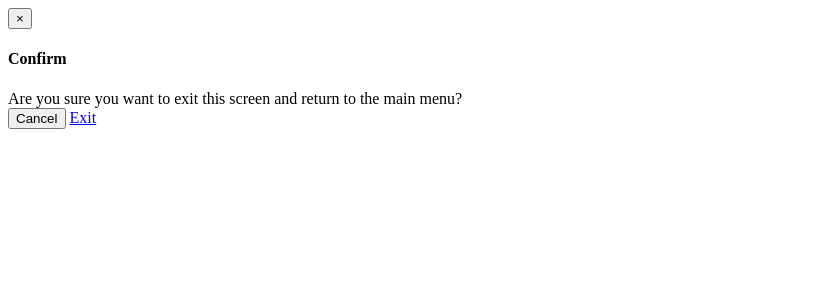
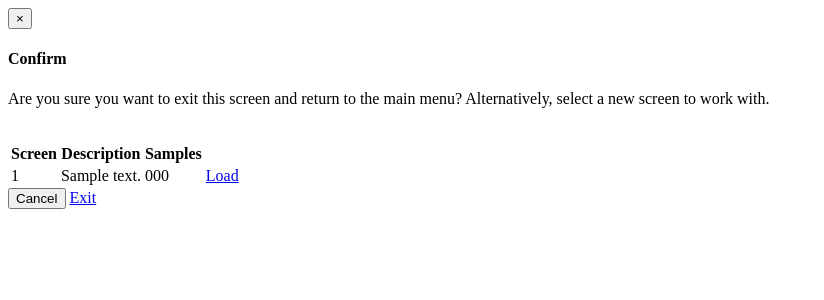
Before and after one commit to microscopium/microscopium-ui, a Flask app: template app/templates/modals/_exit_confirmation.html in a window 1280 px wide. Shown: the top 300 px of the page, without its empty margins (0-824 px from the left). Run offline with Flask 2, Linux system fonts and the light colour scheme; the template is opened without the code that fills it: most values are stand-ins (such as "Sample title", 1, 10 or a date in 2020); some libraries are stand-ins or nearby versions.

Commit message:
Render list of screens in exit confirmation modal

```diff
--- a/app/templates/modals/_exit_confirmation.html
+++ b/app/templates/modals/_exit_confirmation.html
@@ -8,7 +8,9 @@
                 <h4 class="modal-title">Confirm</h4>
             </div>
             <div class="modal-body">
-                Are you sure you want to exit this screen and return to the main menu?
+                <p>Are you sure you want to exit this screen and return to the main menu? Alternatively, select a new
+                screen to work with.</p><br>
+                {% include "index_components/_screen_table.html" %}
             </div>
             <div class="modal-footer">
                 <button type="button" class="btn btn-primary" data-dismiss="modal">
```
